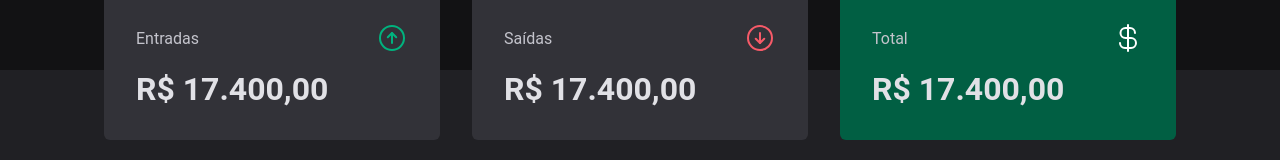
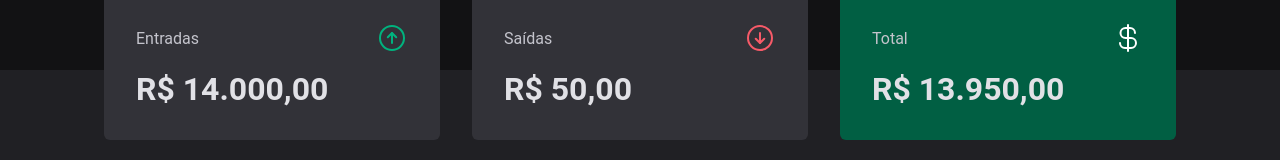
Before and after one commit to gustavonobrega/dtmoney, a React app: page / in a window 1280 px wide. Shown: the part 140-300 px from the top of the page. Built offline with nearby package versions, Linux system fonts and the light colour scheme; data requests are answered from the project's data file; the HTML template or start-up script is replaced by a standard one.

Commit message:
Add Summary transactions calc

```diff
--- a/src/components/Summary/index.tsx
+++ b/src/components/Summary/index.tsx
@@ -1,7 +1,30 @@
 import { ArrowCircleDown, ArrowCircleUp, CurrencyDollar } from 'phosphor-react'
+import { useContext } from 'react'
+import { TransactionsContext } from '../../contexts/TransactionsContext'
+import { priceFormatter } from '../../utils/formatter';
 import { SummaryContainer, SummaryCard } from './styles'
 
 export function Summary() {
+  const { transactions } = useContext(TransactionsContext);
+
+  const summary = transactions.reduce((acc, transaction) => {
+    if (transaction.type === 'income') {
+      acc.income += transaction.price;
+      acc.total += transaction.price
+    } else {
+      acc.outcome += transaction.price;
+      acc.total -= transaction.price
+    }
+
+    return acc;
+  },
+    {
+      income: 0,
+      outcome: 0,
+      total: 0,
+    }
+  )
+
   return (
     <SummaryContainer>
       <SummaryCard>
@@ -10,7 +33,7 @@
           <ArrowCircleUp size={32} color="#00b37e"/>
         </header>
 
-        <strong>R$ 17.400,00</strong>
+        <strong>{priceFormatter.format(summary.income)}</strong>
       </SummaryCard>
 
       <SummaryCard>
@@ -19,7 +42,7 @@
           <ArrowCircleDown size={32} color="#f75a68"/>
         </header>
 
-        <strong>R$ 17.400,00</strong>
+        <strong>{priceFormatter.format(summary.outcome)}</strong>
       </SummaryCard>
 
       <SummaryCard variant="green" >
@@ -28,7 +51,7 @@
           <CurrencyDollar size={32} color="#fff"/>
         </header>
 
-        <strong>R$ 17.400,00</strong>
+        <strong>{priceFormatter.format(summary.total)}</strong>
       </SummaryCard>
     </SummaryContainer>
   )
```
